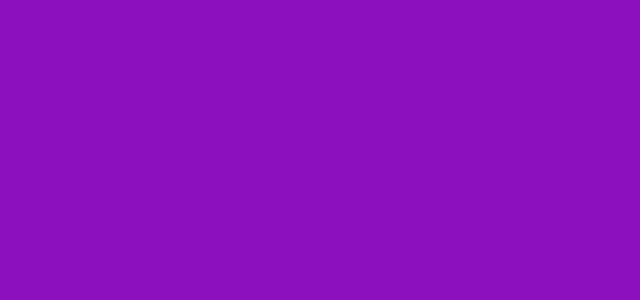
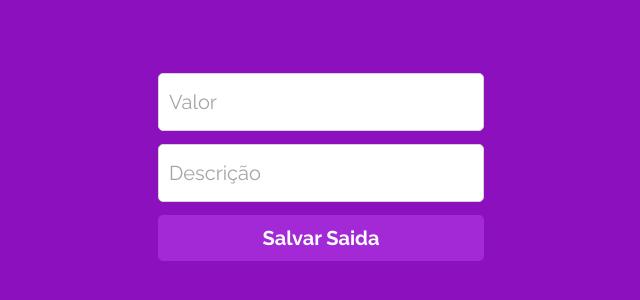
Before and after one commit to allanheil1/projeto14-mywallet-front, a React (Create React App) app: page /nova-saida in a window 1280 px wide. Before the commit this address had no page. Shown: the part 228-528 px from the top of the page, without its empty margins (319-959 px from the left). Built offline with nearby package versions, Linux system fonts and the light colour scheme.

Commit message:
LAYOUT: Nova Saída e Nova Entrada

```diff
--- a/src/App.js
+++ b/src/App.js
@@ -5,6 +5,8 @@ import { BrowserRouter, Routes, Route } from 'react-router-dom';
 import LoginPage from './pages/LoginPage/LoginPage';
 import SignUpPage from './pages/SignUpPage/SignUpPage';
 import HomePage from './pages/HomePage/HomePage';
+import NovaEntrada from './pages/NovoRegistroPage/NovaEntrada';
+import NovaSaida from './pages/NovoRegistroPage/NovaSaida';
 import GlobalStyle from './styles/globalStyle';
 import UserContext from './contexts/UserContext';
 
@@ -21,6 +23,8 @@ export default function App() {
             <Route path='/' element={<LoginPage />}/>
             <Route path='/cadastro' element={<SignUpPage />}/>
             <Route path='/home' element={<HomePage />}/>
+            <Route path='/nova-entrada' element={<NovaEntrada />}/>
+            <Route path='/nova-saida' element={<NovaSaida />}/>
           </Routes>
         </BrowserRouter>
       </UserContext.Provider>
--- /dev/null
+++ b/src/pages/NovoRegistroPage/NovaEntrada.js
@@ -0,0 +1,55 @@
+import {  useNavigate } from 'react-router-dom';
+import { useContext, useState } from "react";
+import axios from 'axios';
+
+import { NovoRegistroStyle, Form } from './style';
+import UserContext from '../../contexts/UserContext';
+
+export default function NovaEntrada() {
+
+    const navigate = useNavigate();
+    const { setToken } = useContext(UserContext);
+    const [isLoading, setIsLoading] = useState(false);
+    const [novaEntrada, setNovaEntrada] = useState({
+      valor: '',
+      descricao: ''
+    });
+
+    function RegistrarNovaEntrada(e){
+      e.preventDefault();
+      setIsLoading(true);
+      const promise = axios.post('URLPOST', novaEntrada);
+      promise.then((res) => {
+        setIsLoading(false);
+        setToken(res.data.token);
+        navigate('/home');
+      });
+      promise.catch((err) => {
+        setIsLoading(false);
+        const errorMsg = err.response.statusText;
+        alert(`Erro: ${errorMsg}`);
+      })
+    }
+
+    function OnChange(e) {
+      setNovaEntrada({ ...novaEntrada, [e.target.name]: e.target.value });
+    }
+
+    return (
+      <NovoRegistroStyle>
+        <Form onSubmit={RegistrarNovaEntrada}>
+        <input
+            type='number' placeholder='Valor'
+            value={novaEntrada.valor} name='valor'
+            onChange={OnChange} required disabled={isLoading}
+          />
+          <input
+            placeholder='Descrição'
+            value={novaEntrada.descricao} name='descricao'
+            onChange={OnChange} required disabled={isLoading}
+          />
+          <button type='submit' disabled={isLoading} > Salvar Entrada </button>
+        </Form>
+      </NovoRegistroStyle>
+    );
+  }
--- /dev/null
+++ b/src/pages/NovoRegistroPage/NovaSaida.js
@@ -0,0 +1,55 @@
+import { useNavigate } from 'react-router-dom';
+import { useContext, useState } from "react";
+import axios from 'axios';
+
+import { NovoRegistroStyle, Form } from './style';
+import UserContext from '../../contexts/UserContext';
+
+export default function NovaSaida() {
+
+    const navigate = useNavigate();
+    const { setToken } = useContext(UserContext);
+    const [isLoading, setIsLoading] = useState(false);
+    const [novaSaida, setNovaSaida] = useState({
+      valor: '',
+      descricao: ''
+    });
+
+    function RegistrarNovaSaida(e){
+      e.preventDefault();
+      setIsLoading(true);
+      const promise = axios.post('URLPOST', novaSaida);
+      promise.then((res) => {
+        setIsLoading(false);
+        setToken(res.data.token);
+        navigate('/home');
+      });
+      promise.catch((err) => {
+        setIsLoading(false);
+        const errorMsg = err.response.statusText;
+        alert(`Erro: ${errorMsg}`);
+      })
+    }
+
+    function OnChange(e) {
+      setNovaSaida({ ...novaSaida, [e.target.name]: e.target.value });
+    }
+
+    return (
+      <NovoRegistroStyle>
+        <Form onSubmit={RegistrarNovaSaida}>
+        <input
+            type='number' placeholder='Valor'
+            value={novaSaida.valor} name='valor'
+            onChange={OnChange} required disabled={isLoading}
+          />
+          <input
+            placeholder='Descrição'
+            value={novaSaida.descricao} name='descricao'
+            onChange={OnChange} required disabled={isLoading}
+          />
+          <button type='submit' disabled={isLoading} > Salvar Saida </button>
+        </Form>
+      </NovoRegistroStyle>
+    );
+  }
--- /dev/null
+++ b/src/pages/NovoRegistroPage/style.js
@@ -0,0 +1,59 @@
+import styled from 'styled-components';
+
+export const NovoRegistroStyle = styled.div`
+  width: 100%;
+  height: 100vh;
+	display:flex;
+  flex-direction: column;
+  justify-content: center;
+  align-items: center;
+  img{
+    height: 100px;
+    margin-bottom: -30px;
+  }
+
+  input{
+    height: 58px;
+    width: 326px;
+    margin-bottom: 13px;
+    background: #FFFFFF;
+    border: 1px solid #D5D5D5;
+    border-radius: 5px;
+    font-size: 20px;
+    color: #000000;
+    padding-left: 10px;
+    ::placeholder{
+      color: #a7a4a8;
+      font-size: 20px;
+      text-decoration: none;
+    }
+  }
+
+  button{
+    display: flex;
+    align-items: center;
+    justify-content: center;
+    height: 46px;
+    width: 326px;
+    border: none;
+    border-radius: 5px;
+    font-size: 20px;
+    font-weight: 700;
+    color: white;
+    text-align: center;
+    margin-bottom: 15px;
+    background-color: #A328D6;
+    cursor: pointer;
+  }
+  button:disabled{
+      opacity: 0.7;
+  }
+`
+
+export const Form = styled.form`
+  display: flex;
+  flex-direction: column;
+  align-items: center;
+  justify-content: center;
+  margin: 30px 0 25px;
+`
```
